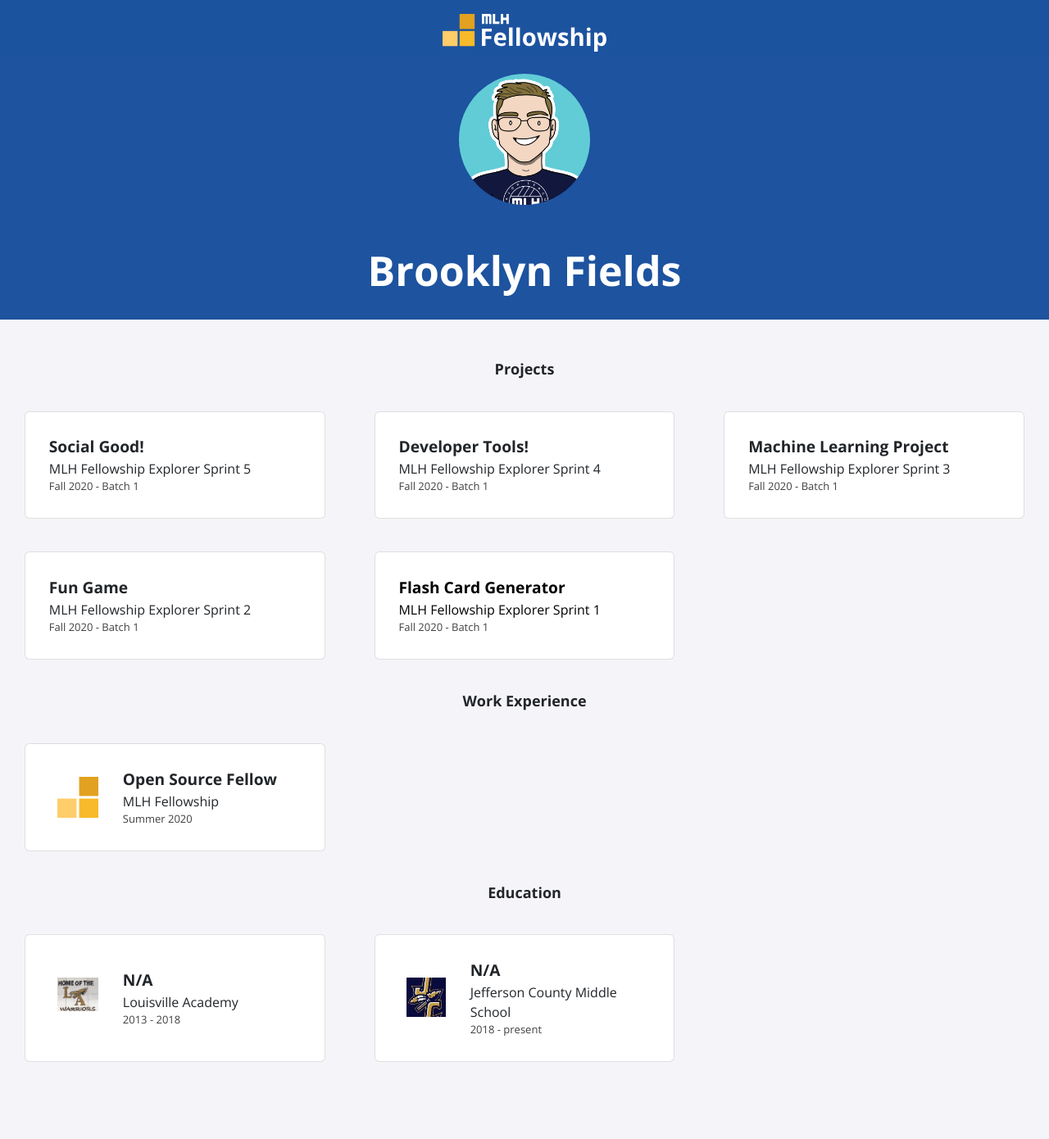
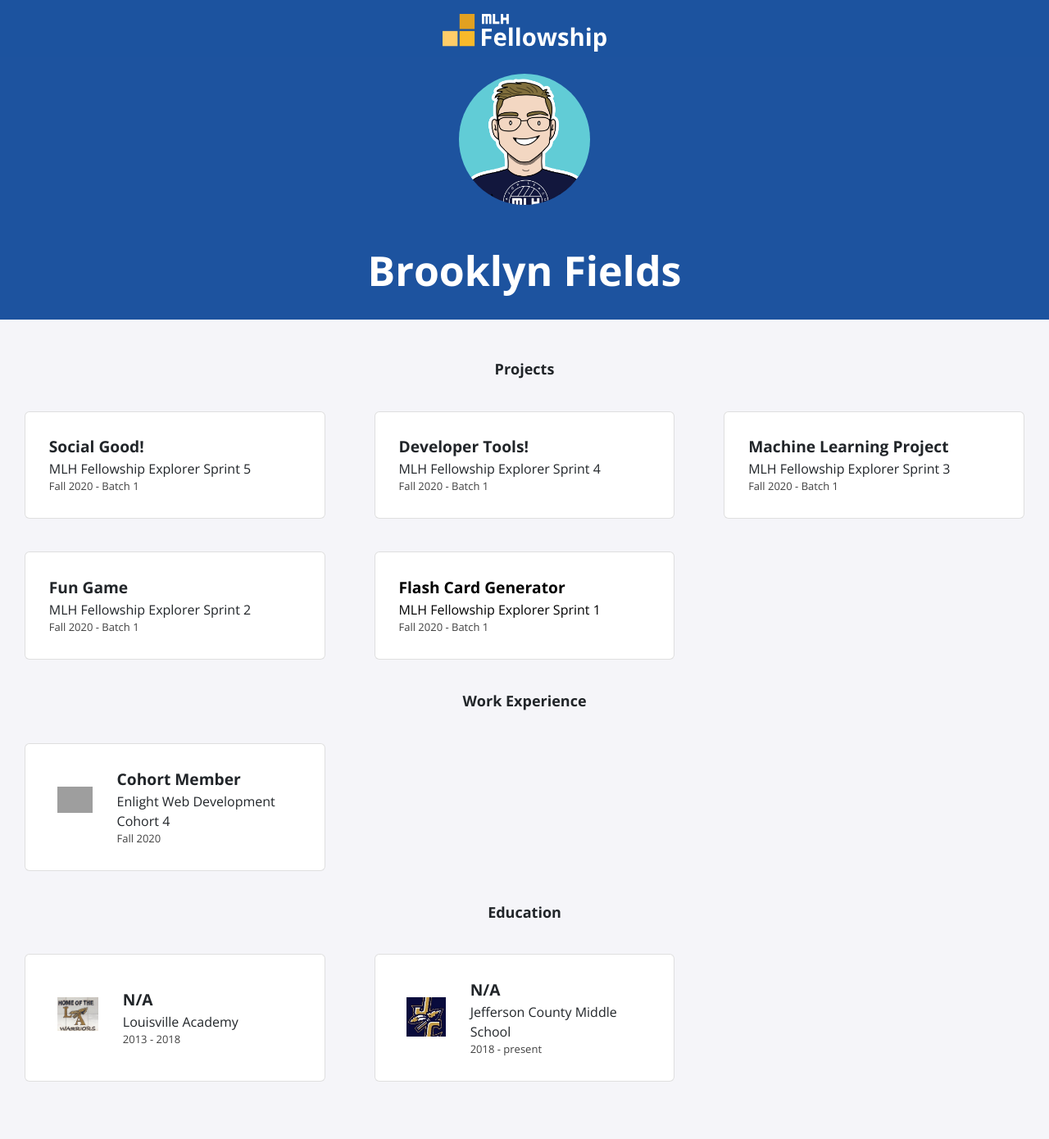
Before and after one commit to BrookTheBook/brookthebook.github.io, a Jekyll site: the page built from index.html, in a window 1280 px wide. Shown: the whole page at 82% size. Built offline with Jekyll 4.4.1, drawn with Linux system fonts in a browser that asks for light colours; nearby versions of some CDN libraries; before the commit the page ends 1366 px from its top, so only the background shows below that; grey boxes are pictures that could not be loaded.

Commit message:
Update experience.yml

```diff
--- a/_data/experience.yml
+++ b/_data/experience.yml
@@ -1,4 +1,4 @@
-- role: Open Source Fellow
-  company: MLH Fellowship
-  dates: Summer 2020
-  logo: fellowship.svg
+- role: Cohort Member
+  company: Enlight Web Development Cohort 4
+  dates: Fall 2020
+  logo: enlight.png
```
